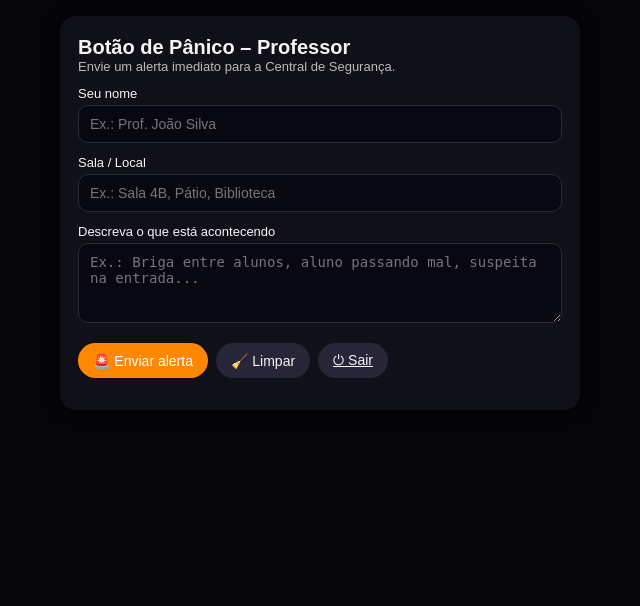
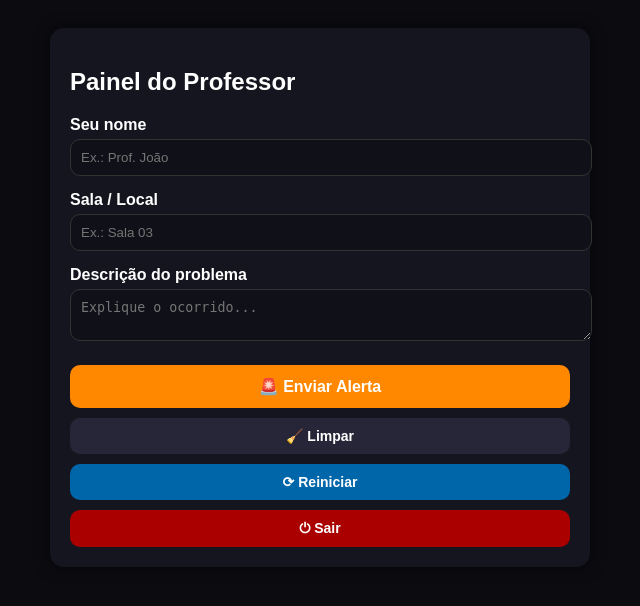
Before and after one commit to salveci2022/prof-safe24, a Flask app: page /professor in a window 1280 px wide. Shown: the top 606 px of the page, without its empty margins (320-960 px from the left). Run offline with Flask 3, Linux system fonts and the light colour scheme.

Commit message:
Update professor.html

```diff
--- a/templates/professor.html
+++ b/templates/professor.html
@@ -6,141 +6,87 @@
 <meta name="viewport" content="width=device-width, initial-scale=1.0">
 
 <style>
-        * { box-sizing: border-box; margin: 0; padding: 0; }
-        body {
-            font-family: Arial, Helvetica, sans-serif;
-            background: #05050a;
-            color: #f5f5f5;
-            padding: 16px;
+    body { background:#0b0b10; color:#fff; font-family: Arial; padding:20px; }
+    .card {
+        max-width:500px; margin:0 auto; padding:20px;
+        background:#15151f; border-radius:14px;
+        box-shadow:0 0 15px rgba(0,0,0,0.5);
     }
-        .container {
-            max-width: 520px;
-            margin: 0 auto;
+    label { display:block; margin-top:15px; font-weight:bold; }
+    input, textarea {
+        width:100%; padding:10px; margin-top:5px;
+        border-radius:10px; background:#101018; color:#fff;
+        border:1px solid #333;
     }
-        .card {
-            background: #101018;
-            border-radius: 16px;
-            padding: 20px 18px 22px;
-            box-shadow: 0 0 18px rgba(0,0,0,0.7);
+    button {
+        width:100%; padding:12px; margin-top:20px;
+        background:#ff8800; color:#fff; border:none;
+        border-radius:10px; font-weight:bold;
+        cursor:pointer; font-size:16px;
     }
-        .title {
-            font-size: 20px;
-            font-weight: bold;
+    button:hover { background:#e67400; }
+
+    .btn-small {
+        margin-top:10px;
+        width:100%;
+        padding:10px;
+        border-radius:10px;
+        font-size:14px;
+        font-weight:bold;
+        cursor:pointer;
+        border:none;
     }
-        .subtitle {
-            font-size: 13px;
-            color: #bbbbbb;
-            margin-bottom: 12px;
-        }
-        label { display: block; margin-top: 12px; margin-bottom: 4px; font-size: 13px; }
-        input, textarea {
-            width: 100%;
-            padding: 10px 11px;
-            border-radius: 10px;
-            border: 1px solid #2a2a3a;
-            background: #080812;
-            color: #f5f5f5;
-            font-size: 14px;
-        }
-        textarea { min-height: 80px; resize: vertical; }
-        input:focus, textarea:focus {
-            outline: none;
-            border-color: #ff8800;
-            box-shadow: 0 0 0 1px rgba(255,136,0,0.3);
-        }
-        .btn-row {
-            display: flex;
-            flex-wrap: wrap;
-            gap: 8px;
-            margin-top: 16px;
-        }
-        .btn {
-            border-radius: 999px;
-            border: none;
-            padding: 9px 15px;
-            font-size: 14px;
-            cursor: pointer;
-            display: inline-flex;
-            align-items: center;
-            gap: 6px;
-        }
-        .btn-primary { background: #ff8800; color: #fff; }
-        .btn-primary:hover { background: #e67600; }
-        .btn-secondary { background: #262638; color: #f5f5f5; }
-        .btn-secondary:hover { background: #33344a; }
-        .status-msg {
-            margin-top: 10px;
-            font-size: 12px;
-        }
+    .btn-clean { background:#262638; color:#fff; }
+    .btn-exit { background:#aa0000; color:#fff; }
+    .btn-reload { background:#0066aa; color:#fff; }
 </style>
+
 </head>
 <body>
-<div class="container">
+
 <div class="card">
-        <div class="title">Botão de Pânico – Professor</div>
-        <div class="subtitle">Envie um alerta imediato para a Central de Segurança.</div>
+    <h2>Painel do Professor</h2>
 
-        <label for="teacher">Seu nome</label>
-        <input type="text" id="teacher" placeholder="Ex.: Prof. João Silva">
+    <label>Seu nome</label>
+    <input id="teacher" placeholder="Ex.: Prof. João">
 
-        <label for="room">Sala / Local</label>
-        <input type="text" id="room" placeholder="Ex.: Sala 4B, Pátio, Biblioteca" required>
+    <label>Sala / Local</label>
+    <input id="room" placeholder="Ex.: Sala 03">
 
-        <label for="description">Descreva o que está acontecendo</label>
-        <textarea id="description" placeholder="Ex.: Briga entre alunos, aluno passando mal, suspeita na entrada..."></textarea>
+    <label>Descrição do problema</label>
+    <textarea id="description" placeholder="Explique o ocorrido..."></textarea>
 
-        <div class="btn-row">
-            <button class="btn btn-primary" onclick="enviarAlerta()">🚨 Enviar alerta</button>
-            <button class="btn btn-secondary" onclick="limparCampos()">🧹 Limpar</button>
-            <a href="/" class="btn btn-secondary">⏻ Sair</a>
-        </div>
+    <button onclick="enviarAlerta()">🚨 Enviar Alerta</button>
 
-        <div id="status" class="status-msg"></div>
-    </div>
+    <button class="btn-clean btn-small" onclick="limparCampos()">🧹 Limpar</button>
+    <button class="btn-reload btn-small" onclick="location.reload()">⟳ Reiniciar</button>
+    <button class="btn-exit btn-small" onclick="window.location='/'">⏻ Sair</button>
 </div>
 
 <script>
-    async function enviarAlerta() {
-        const teacher = document.getElementById("teacher").value;
-        const room = document.getElementById("room").value;
-        const description = document.getElementById("description").value;
-        const status = document.getElementById("status");
+function enviarAlerta() {
+    const data = {
+        teacher: document.getElementById("teacher").value,
+        room: document.getElementById("room").value,
+        description: document.getElementById("description").value
+    };
 
-        if (!room || !description) {
-            status.style.color = "#ffb347";
-            status.textContent = "Informe pelo menos o local e a descrição do ocorrido.";
-            return;
-        }
-
-        try {
-            const resp = await fetch("/api/alert", {
+    fetch("/api/alert", {
         method: "POST",
-                headers: {"Content-Type": "application/json"},
-                body: JSON.stringify({teacher, room, description})
+        headers: {"Content-Type":"application/json"},
+        body: JSON.stringify(data)
+    }).then(r => r.json()).then(r => {
+        alert("Alerta enviado com sucesso!");
+        limparCampos();
     });
-
-            if (resp.ok) {
-                status.style.color = "#6be49a";
-                status.textContent = "✅ Alerta enviado com sucesso para a Central.";
-                // limpa descrição, mas mantém nome/sala se quiser enviar rápido outro
-                document.getElementById("description").value = "";
-            } else {
-                status.style.color = "#ffb347";
-                status.textContent = "⚠ Erro ao enviar alerta. Tente novamente.";
-            }
-        } catch (e) {
-            console.error(e);
-            status.style.color = "#ffb347";
-            status.textContent = "⚠ Falha de conexão com o servidor.";
-        }
 }
 
 function limparCampos() {
     document.getElementById("teacher").value = "";
     document.getElementById("room").value = "";
     document.getElementById("description").value = "";
-        document.getElementById("status").textContent = "";
 }
 </script>
+
 </body>
 </html>
```
Lines whose indentation alone changed are shown as unchanged.
